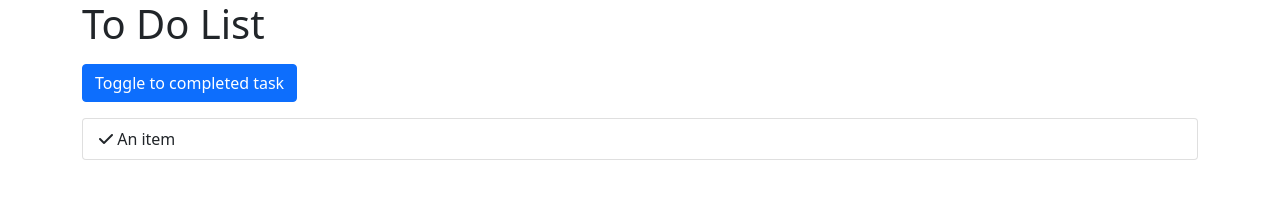
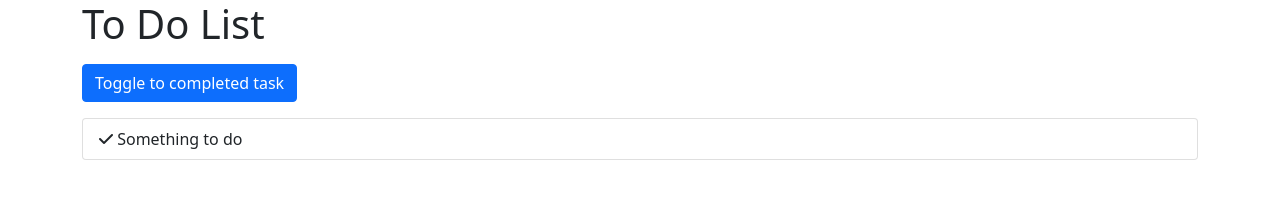
Before and after one commit to josemiz95/To-do-list-React, a React (Create React App) app in the folder frontend/: page / in a window 1280 px wide. Shown: the top 210 px of the page. Built offline with nearby package versions, Linux system fonts and the light colour scheme.

Commit message:
Showing tasks from array of tasks

```diff
--- a/frontend/src/App.jsx
+++ b/frontend/src/App.jsx
@@ -6,6 +6,9 @@ import List from "./components/List";
 
 export default function App() {
   const [showingPending, setShowingPending] = useState(true); // True show pending task, False show completed task
+  const [tasks, setTasks] = useState([
+    {id:uuid(), description:'Something to do', done:false}
+  ]);
 
   const toggleTaskList = () => {
     setShowingPending(!showingPending); // Action for toggle list
@@ -15,7 +18,7 @@ export default function App() {
     <div className="container">
       <h1 className="mb-3">To Do List</h1>
       <button className="btn btn-primary mb-3" onClick={toggleTaskList}>{showingPending?'Toggle to completed task':'Toggle to Pending task'}</button>
-      <List />
+      <List tasks={tasks}/>
     </div>
   );
 }
--- a/frontend/src/components/List.jsx
+++ b/frontend/src/components/List.jsx
@@ -3,11 +3,15 @@ import React from 'react'
 // Components
 import ListItem from './ListItem';
 
-export default function List() {
+export default function List({tasks}) {
     return (
         <>
             <ul className="list-group">
-                <ListItem />
+                {
+                    tasks.map((task)=>{
+                        return  <ListItem key={task.id} task={task}/>
+                    })
+                }
             </ul>
         </>
     )
--- a/frontend/src/components/ListItem.jsx
+++ b/frontend/src/components/ListItem.jsx
@@ -1,9 +1,9 @@
 import React from 'react'
 
-export default function ListItem() {
+export default function ListItem({task}) {
     return (
         <>
-            <li className="list-group-item"><i className="fas fa-check"></i> An item</li>
+            <li className="list-group-item"><i className="fas fa-check"></i> {task.description}</li>
         </>
     )
 }
```
